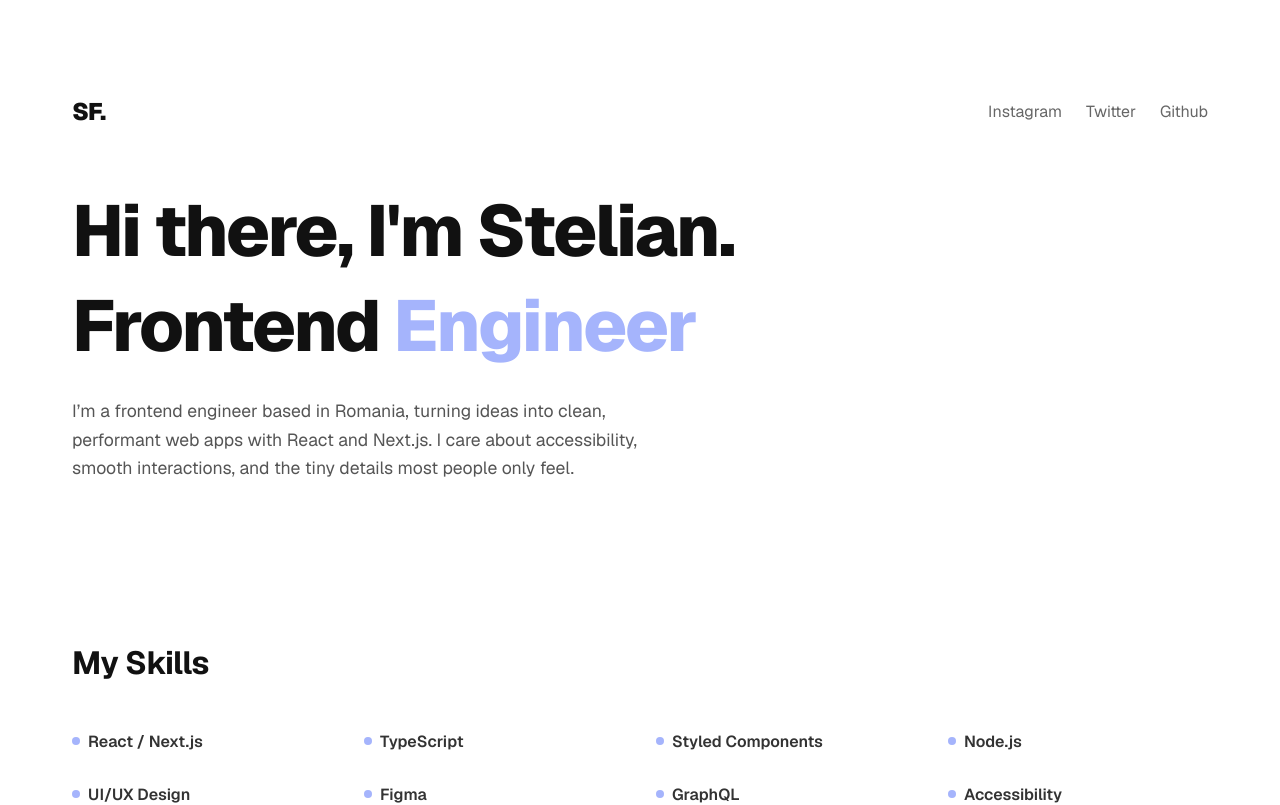
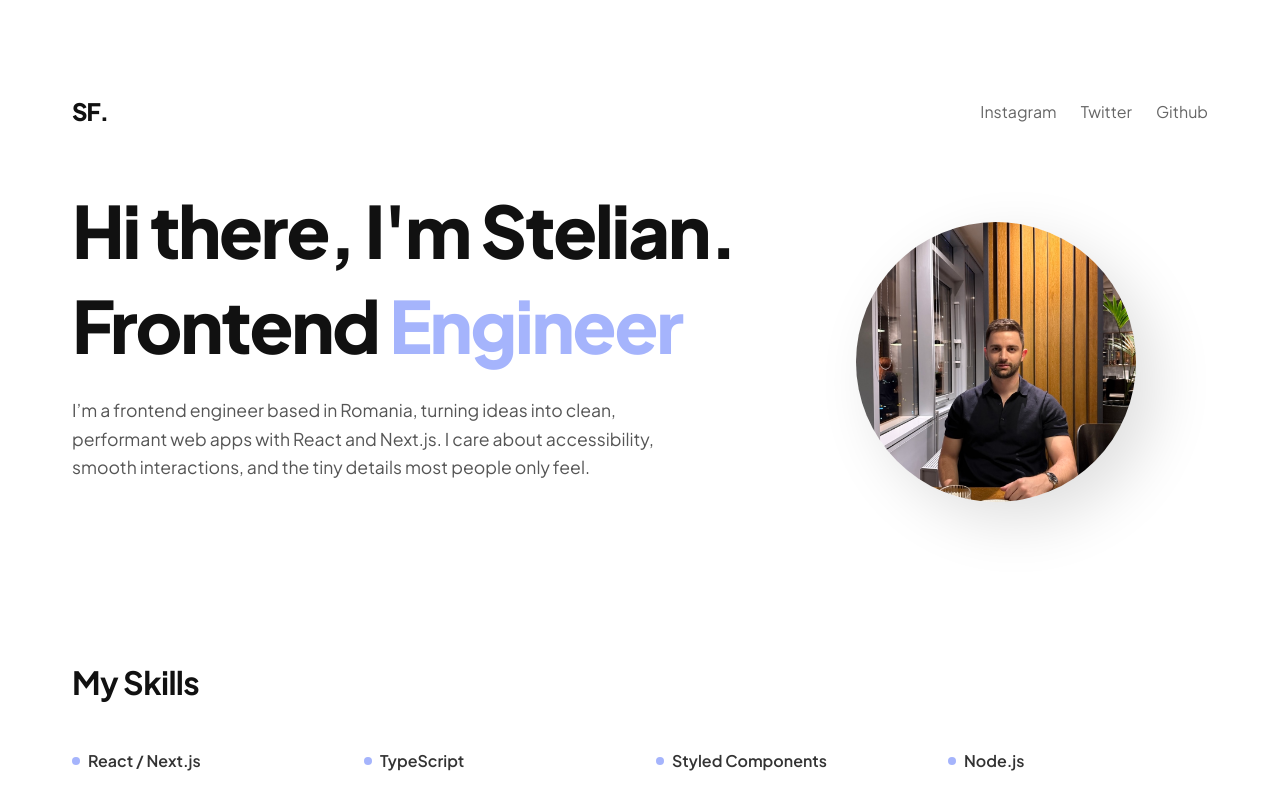
Before and after one commit to stelianfedorca/portofolio, a Next.js app: page / in a window 1280 px wide. Shown: the top 805 px of the page. Built offline with nearby package versions, Linux system fonts and the light colour scheme.

Commit message:
Switch to Plus Jakarta Sans font and add a profile image to the homepage with updated styling.

```diff
--- a/src/app/globals.css
+++ b/src/app/globals.css
@@ -19,7 +19,7 @@ body {
 body {
   color: var(--foreground);
   background: var(--background);
-  font-family: Arial, Helvetica, sans-serif;
+  font-family: var(--font-plus-jakarta-sans), sans-serif;
   -webkit-font-smoothing: antialiased;
   -moz-osx-font-smoothing: grayscale;
 }
--- a/src/app/layout.tsx
+++ b/src/app/layout.tsx
@@ -1,15 +1,10 @@
 import type { Metadata } from "next";
-import { Geist, Geist_Mono } from "next/font/google";
+import { Plus_Jakarta_Sans } from "next/font/google";
 import "./globals.css";
 
-const geistSans = Geist({
-  variable: "--font-geist-sans",
+const plusJakartaSans = Plus_Jakarta_Sans({
   subsets: ["latin"],
-});
-
-const geistMono = Geist_Mono({
-  variable: "--font-geist-mono",
-  subsets: ["latin"],
+  variable: "--font-plus-jakarta-sans",
 });
 
 import StyledComponentsRegistry from "@/lib/registry";
@@ -26,7 +21,7 @@ export default function RootLayout({
 }>) {
   return (
     <html lang="en">
-      <body className={`${geistSans.variable} ${geistMono.variable}`}>
+      <body className={plusJakartaSans.variable}>
         <StyledComponentsRegistry>{children}</StyledComponentsRegistry>
       </body>
     </html>
--- a/src/app/page.tsx
+++ b/src/app/page.tsx
@@ -1,13 +1,13 @@
-'use client';
+"use client";
 
-import styled from 'styled-components';
-import Image from 'next/image';
+import styled from "styled-components";
+import Image from "next/image";
 
 const Container = styled.main`
   min-height: 100vh;
   background-color: #ffffff;
   color: #111111;
-  font-family: var(--font-geist-sans);
+  font-family: var(--font-plus-jakarta-sans);
 `;
 
 const MaxWidthWrapper = styled.div`
@@ -46,7 +46,9 @@ const SocialLinks = styled.div`
   a {
     color: #666;
     transition: color 0.2s;
-    &:hover { color: #000; }
+    &:hover {
+      color: #000;
+    }
   }
 `;
 
@@ -66,11 +68,11 @@ const ProfileImageWrapper = styled.div`
   position: relative;
   width: 100%;
   max-width: 280px;
-  aspect-ratio: 3/4;
-  border-radius: 12px;
+  aspect-ratio: 1 / 1;
+  border-radius: 50%;
   overflow: hidden;
   box-shadow: 20px 20px 60px #e0e0e0, -20px -20px 60px #ffffff;
-  margin: 0 auto;
+  margin: 2rem auto 0;
 
   @media (min-width: 768px) {
     /* margin: 4rem 0 0 0; */
@@ -112,7 +114,7 @@ const Subtitle = styled.h2`
     display: inline-block;
 
     &::after {
-      content: '';
+      content: "";
       position: absolute;
       bottom: 5px;
       left: 0;
@@ -186,7 +188,7 @@ const SkillItem = styled.div`
   gap: 0.5rem;
 
   &::before {
-    content: '';
+    content: "";
     display: block;
     width: 8px;
     height: 8px;
@@ -315,30 +317,21 @@ export default function Home() {
           <HeroContent>
             <HeroText>
               <Greeting>Hi there, I&apos;m Stelian.</Greeting>
-              <Subtitle>Frontend <span>Engineer</span></Subtitle>
+              <Subtitle>
+                Frontend <span>Engineer</span>
+              </Subtitle>
               <IntroText>
-                I’m a frontend engineer based in Romania, turning ideas into clean, performant web apps with React and Next.js. I care about accessibility, smooth interactions, and the tiny details most people only feel.
+                I’m a frontend engineer based in Romania, turning ideas into
+                clean, performant web apps with React and Next.js. I care about
+                accessibility, smooth interactions, and the tiny details most
+                people only feel.
               </IntroText>
             </HeroText>
 
-            {/* <ProfileImageWrapper>
-              <Image
-                src="/profile.jpg"
-                alt="Stelian"
-                fill
-                priority
-              />
-            </ProfileImageWrapper> */}
+            <ProfileImageWrapper>
+              <Image src="/Me.jpeg" alt="Stelian" fill priority />
+            </ProfileImageWrapper>
           </HeroContent>
-
-          {/* <HeroImageContainer>
-            <Image
-              src="/hero.png"
-              alt="Workspace"
-              fill
-              priority
-            />
-          </HeroImageContainer> */}
         </Header>
 
         <Section>
@@ -363,7 +356,10 @@ export default function Home() {
                 <Image src="/project1.png" alt="Project 1" fill />
               </ProjectImage>
               <ProjectTitle>Analytics Dashboard</ProjectTitle>
-              <ProjectDesc>A modern analytics platform for tracking user engagement and growth metrics.</ProjectDesc>
+              <ProjectDesc>
+                A modern analytics platform for tracking user engagement and
+                growth metrics.
+              </ProjectDesc>
               <ProjectLink>View Project</ProjectLink>
             </ProjectCard>
 
@@ -372,7 +368,10 @@ export default function Home() {
                 <Image src="/project2.png" alt="Project 2" fill />
               </ProjectImage>
               <ProjectTitle>Travel Companion App</ProjectTitle>
-              <ProjectDesc>Mobile-first application helping travelers find the best local spots and hidden gems.</ProjectDesc>
+              <ProjectDesc>
+                Mobile-first application helping travelers find the best local
+                spots and hidden gems.
+              </ProjectDesc>
               <ProjectLink>View Project</ProjectLink>
             </ProjectCard>
           </WorkGrid>
@@ -383,9 +382,12 @@ export default function Home() {
         <MaxWidthWrapper>
           <FooterTitle>Let&apos;s Build Something Together</FooterTitle>
           <FooterText>
-            Have a project in mind? I&apos;m always open to discussing new opportunities and interesting projects.
+            Have a project in mind? I&apos;m always open to discussing new
+            opportunities and interesting projects.
           </FooterText>
-          <ContactButton href="mailto:hello@stelian.com">Get in touch</ContactButton>
+          <ContactButton href="mailto:hello@stelian.com">
+            Get in touch
+          </ContactButton>
         </MaxWidthWrapper>
       </Footer>
     </Container>
```
Also changed, not shown: public/Me.jpeg (added).
